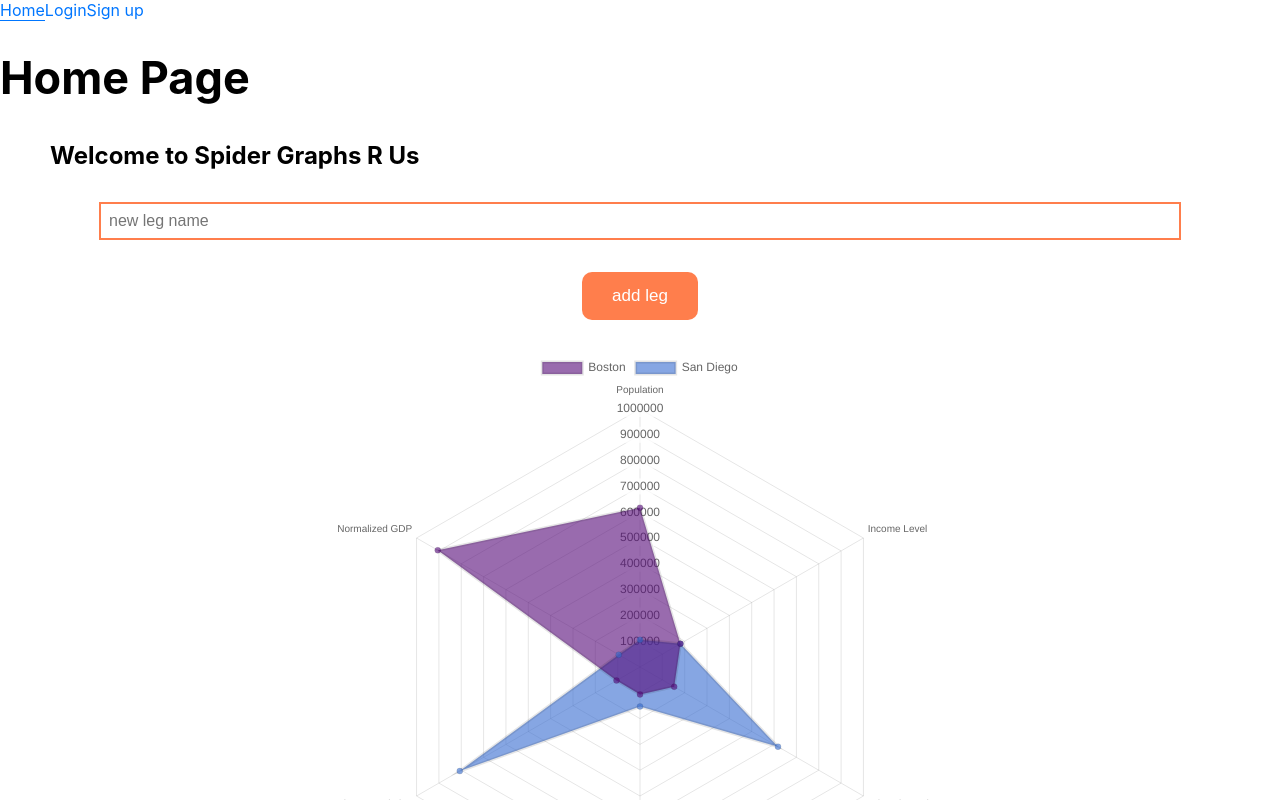
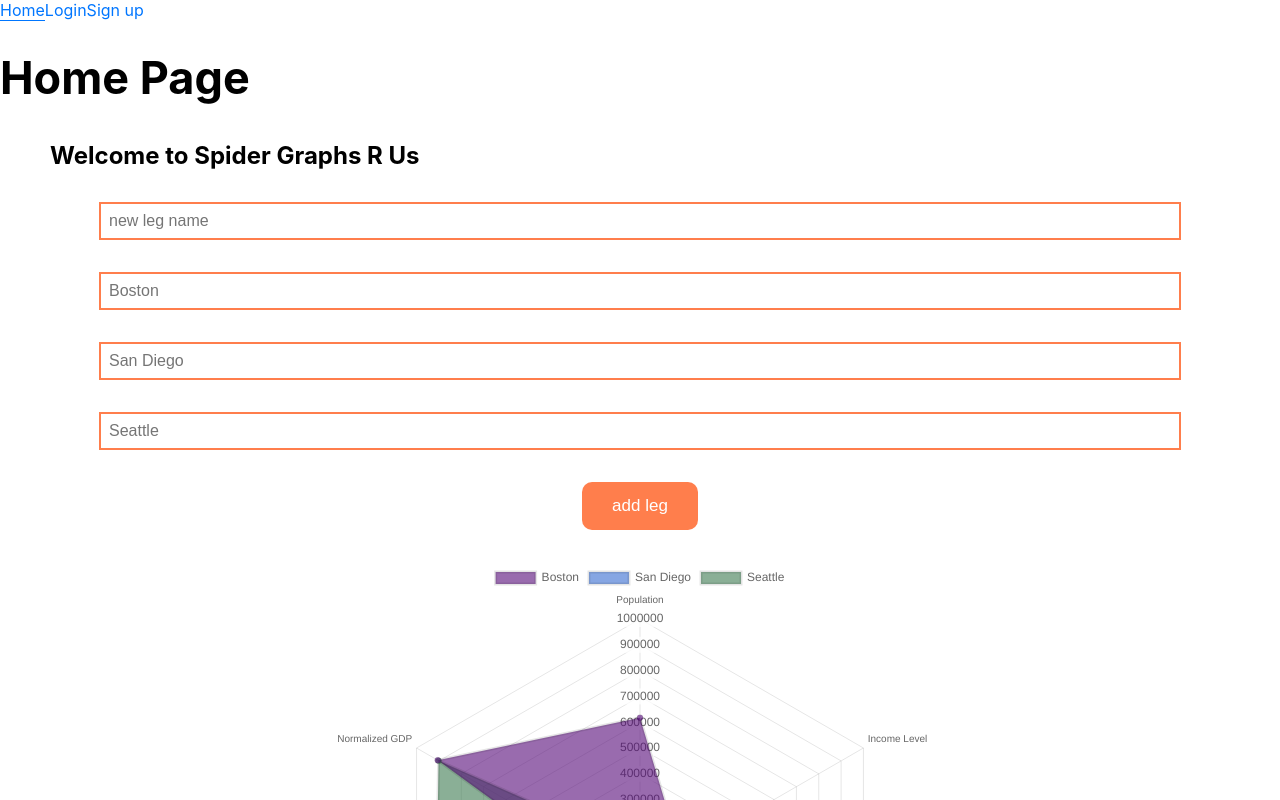
Before and after one commit to spider-graph-build-sprint/Zeit-Front-End, a React (Create React App) app: page / in a window 1280 px wide. Shown: the top 800 px of the page. Built offline with nearby package versions, Linux system fonts and the light colour scheme.

Commit message:
something

```diff
--- a/src/components/Graph.js
+++ b/src/components/Graph.js
@@ -30,12 +30,19 @@ const intiDataset = [
     data: [105162, 181045, 617594, 153060, 806519, 95072],
     // backgroundColor: "rgba(54, 162, 235, 0.6)"
     backgroundColor: dynamicColors()
+  },
+  {
+    label: "Seattle",
+    data: [103214, 192043, 553212, 103030, 919332, 901392],
+    backgroundColor: dynamicColors()
   }
 ];
 
+
+
 function Graph() {
 
-  // for changing graph type with buttons buttons
+  // for changing graph type with buttons
   const [graph, setGraph] = useState("");
 
   // state is a record of what's in the form itself
@@ -47,7 +54,7 @@ function Graph() {
   // load labels into state
   const [labels, setLabels] = useState(intiLabels);
 
-  // this is passed into the chart comonent
+  // this is passed into the chart component
   const data = {
     labels: [...labels],
     datasets: [...dataSet]
@@ -64,6 +71,10 @@ function Graph() {
     // the new label get's added to the end of the labels list.
     setLabels([...labels, state.label]);
 
+    // for (const i=0; i<dataSet.length; i++) {
+    //   const aSet = state.find(element => element === dataSet.label)
+    // }
+    console.log(state);
   }
 
   // ExportChart({ format: "jpg" });
@@ -80,6 +91,19 @@ function Graph() {
           placeholder="new leg name"
           onChange={handleChanges}
         />
+
+        {dataSet.map((datum)=>{
+          return (
+            <input
+            key={datum.label}
+            name={datum.label}
+            type="text"
+            placeholder={datum.label}
+            onChange={handleChanges}
+          />
+          )
+        })}
+
         <button type="submit"> add leg </button>
       </form>
 
@@ -107,3 +131,11 @@ function Graph() {
   );
 }
 export default Graph;
+
+
+
+
+// dataset.find(element =>
+//   if (element.id === id) {
+//   element.data.push (item in handleSubmit)
+//   }
```
